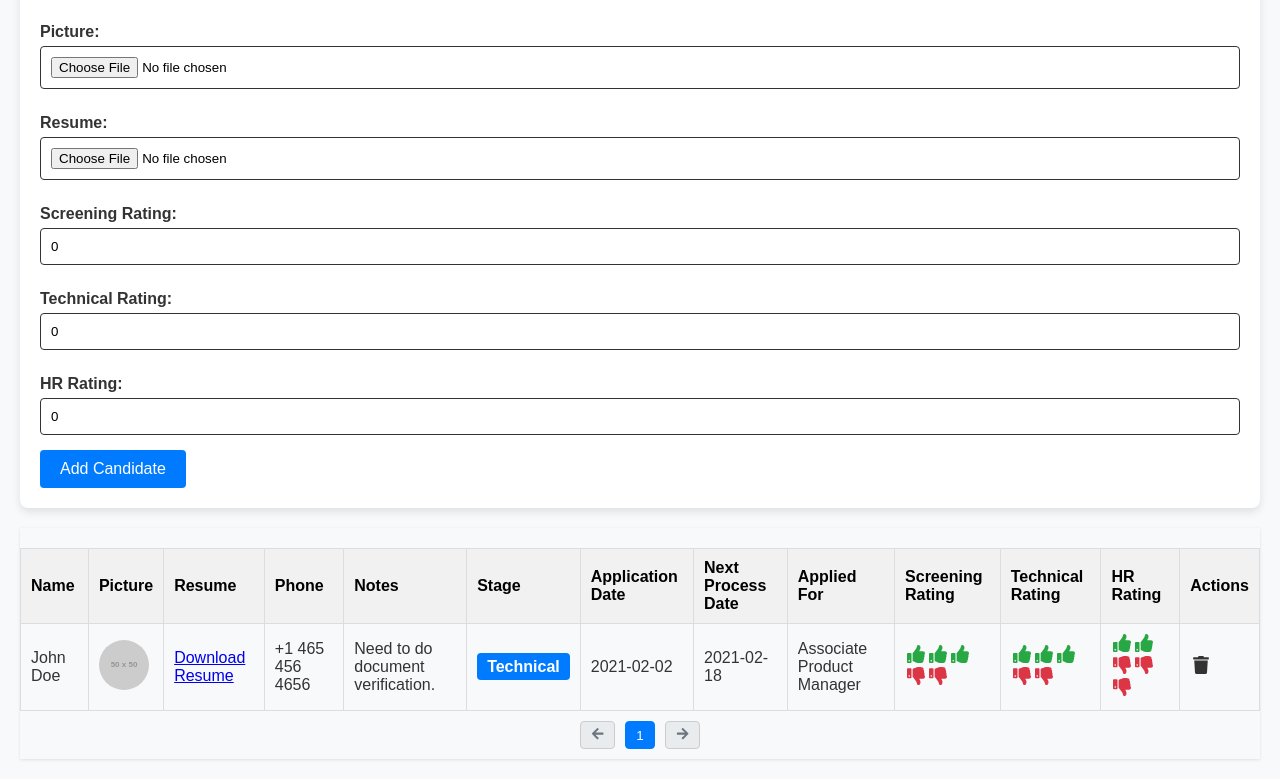
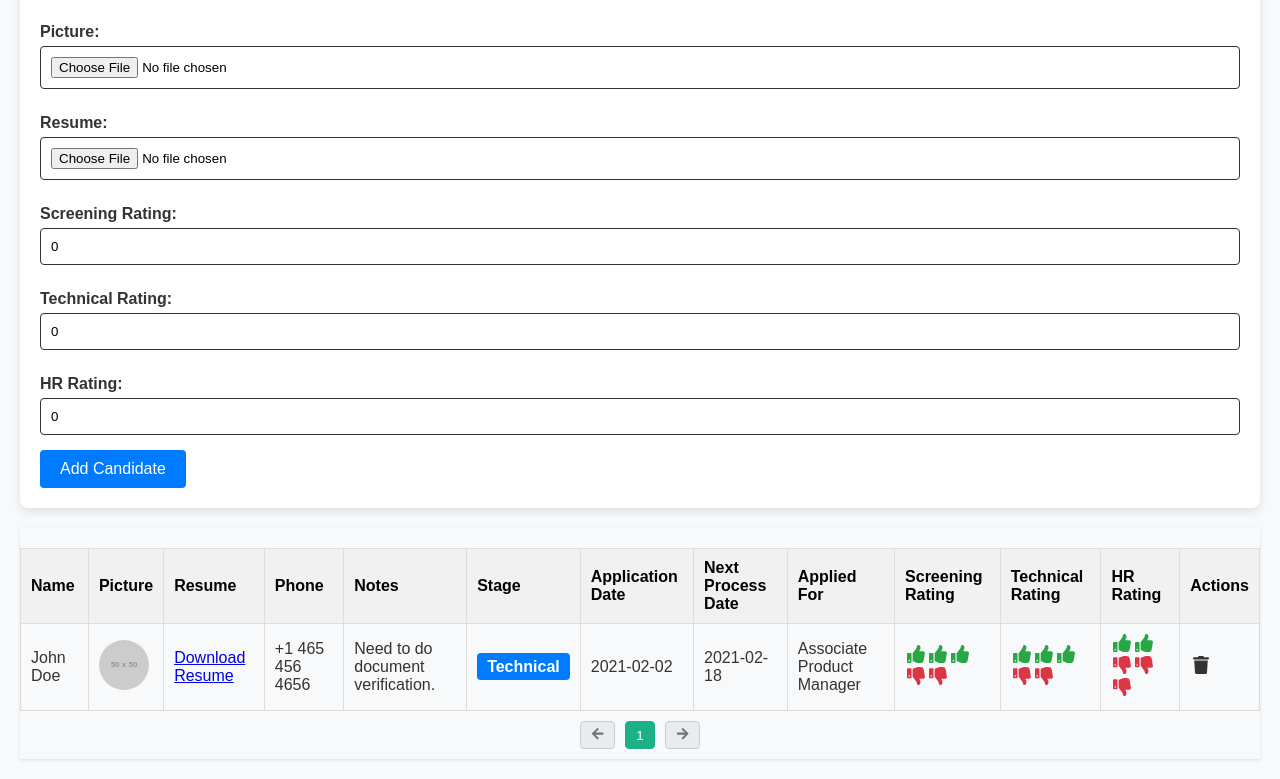
Before and after one commit to Ramkishore045/Job-finder, a React (Create React App) app: page /candidates in a window 1280 px wide. Shown: the part 939-1718 px from the top of the page. Built offline with nearby package versions, Linux system fonts and the light colour scheme; the HTML template or start-up script is replaced by a standard one.

Commit message:
css changes

```diff
--- a/src/components/Candidates/Candidates.css
+++ b/src/components/Candidates/Candidates.css
@@ -189,9 +189,9 @@ textarea {
 }
 
 .pagination-btn.active {
-  background-color: #007bff;
+  background-color: #1cb086;
   color: #fff;
-  border-color: #007bff;
+  border-color: #1cb086;
 }
 
 .pagination-btn:disabled {
--- a/src/components/JobProfiles/JobProfiles.css
+++ b/src/components/JobProfiles/JobProfiles.css
@@ -42,7 +42,7 @@
   outline: none;
 }
 .add-candidate-button {
-  background-color: #007bff;
+  background-color: #1cb086;
   color: #fff;
   padding: 10px 15px;
   text-decoration: none;
@@ -52,7 +52,7 @@
 }
 
 .add-candidate-button:hover {
-  background-color: #0056b3;
+  background-color: #1cb086;
 }
 
 
```
